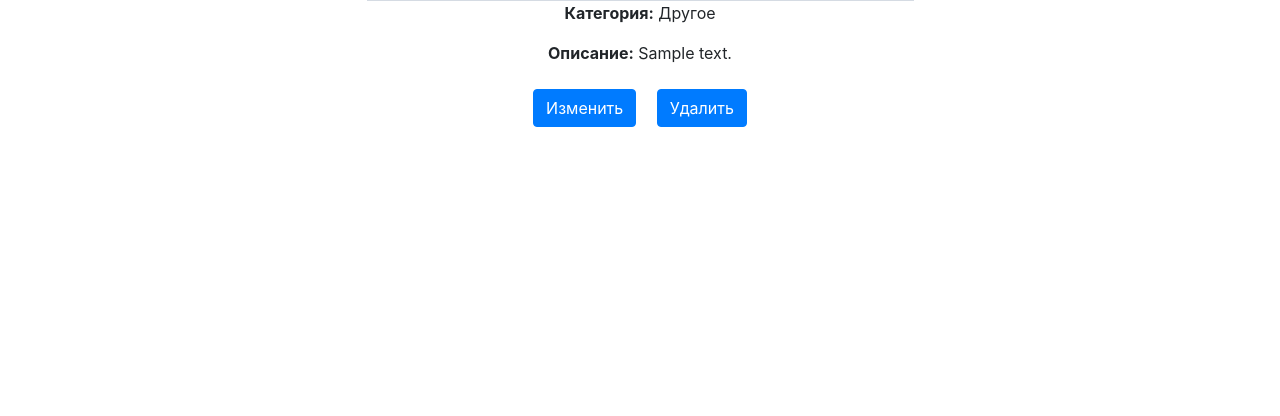
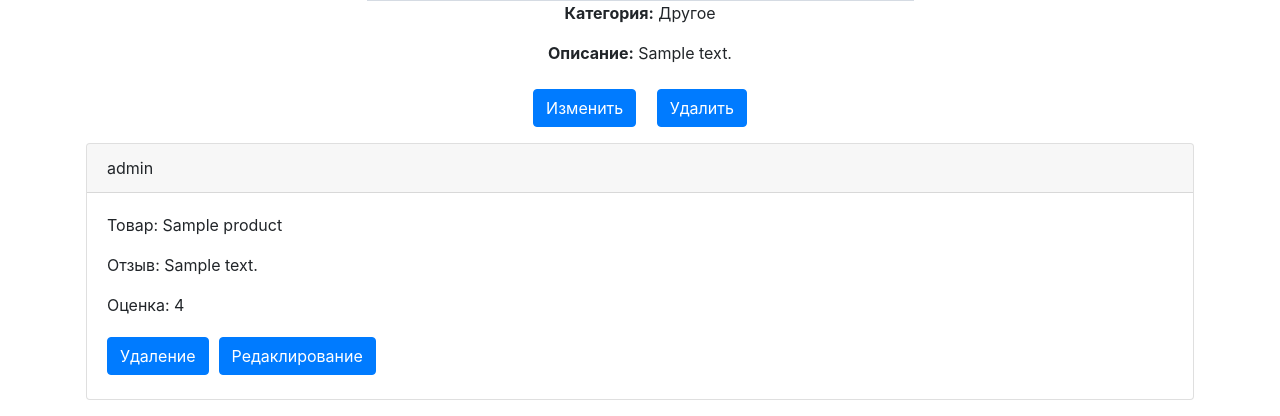
Before and after one commit to k2Raven/ex8, a Django app: page /products/1/ in a window 1280 px wide. Shown: the part 529-945 px from the top of the page. Before the commit the page ends 656 px from the top, so only its background shows below. Run offline with Django 3.2, Linux system fonts and the light colour scheme; data comes from the database, SQL or seed files in the repository; tables that the repository leaves empty hold one stand-in row (values such as "Sample post"); grey boxes marked "Sample" are stand-in pictures; some libraries are stand-ins or nearby versions.

Commit message:
Этап №3 список отзывов на странице товара

```diff
--- a/source/webapp/templates/product/detail.html
+++ b/source/webapp/templates/product/detail.html
@@ -18,4 +18,28 @@
         <a href="{% url "webapp:product_update" product.pk %}" class="btn btn-primary m-2">Изменить</a>
         <a href="{% url "webapp:delete" product.pk %}" class="btn btn-primary m-2">Удалить</a>
     </div>
+    {% for review in reviews %}
+        <div class="card m-2">
+            <div class="card-header">
+                {{ review.user }}
+            </div>
+
+            <div class="card-body">
+                <p class="card-text">Товар: {{ review.product }}</p>
+                <p class="card-text">Отзыв: {{ review.text_review }}</p>
+                <p class="card-text">Оценка: {{ review.rating }}</p>
+                <div class="form-row align-items-center">
+                    <div class="col-auto my-1">
+                        <form><a href="#" class="btn btn-primary">Удаление</a></form>
+                    </div>
+                    <div class="col-auto my-1">
+                        <form><a href="#" class="btn btn-primary">Редаклирование</a></form>
+                    </div>
+                </div>
+
+            </div>
+        </div>
+        {% empty %}
+        <p>Нет отзывов</p>
+    {% endfor %}
 {% endblock %}
--- a/source/webapp/views.py
+++ b/source/webapp/views.py
@@ -2,7 +2,7 @@ from django.shortcuts import render
 from django.urls import reverse_lazy, reverse
 from django.views.generic import ListView, DetailView, CreateView, UpdateView, DeleteView
 
-from webapp.models import Product
+from webapp.models import Product, Review
 
 
 class IndexView(ListView):
@@ -13,6 +13,13 @@ class IndexView(ListView):
 class ProductView(DetailView):
     model = Product
     template_name = 'product/detail.html'
+
+    def get_context_data(self, **kwargs):
+        context = super().get_context_data(**kwargs)
+        product = self.object
+        review = Review.objects.filter(product_id=product.pk)
+        context['reviews'] = review
+        return context
 
 
 class ProductCreateView(CreateView):
```
